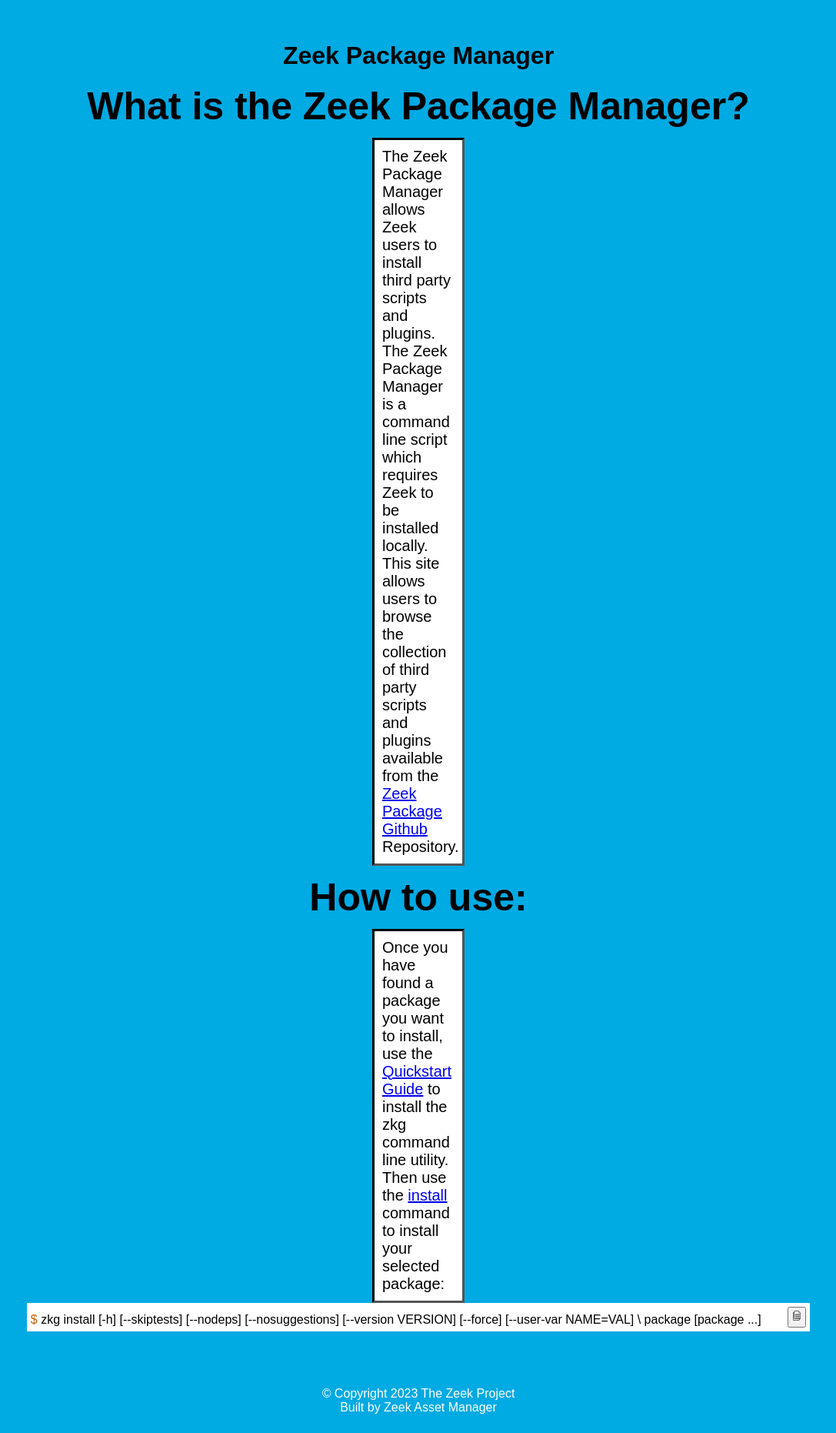
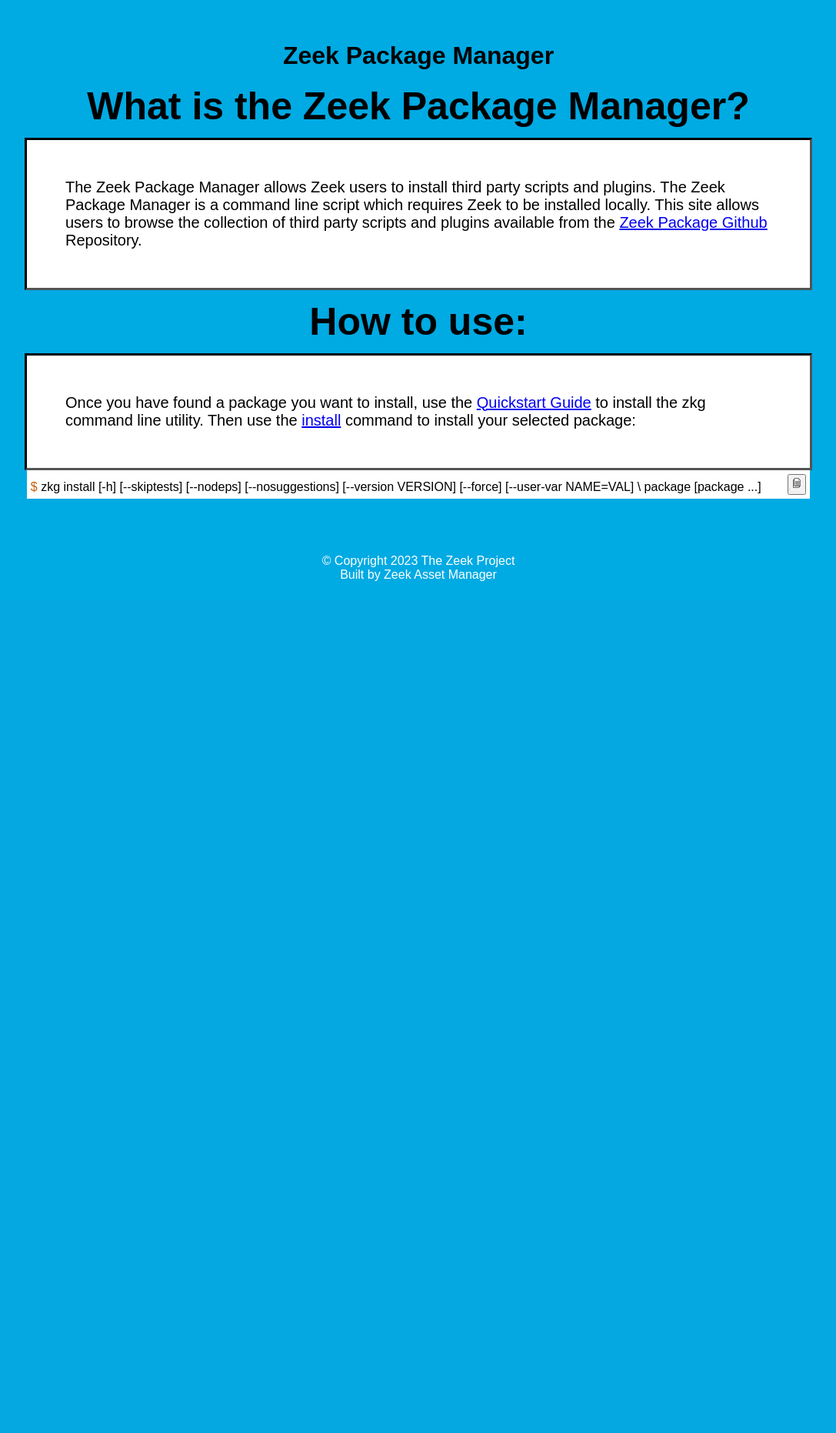
Before and after one commit to zeek/package-website, a FastAPI app: page /about in a window 1280 px wide. Shown: the part 102-1964 px from the top of the page at 77% size, without its empty margins (96-1183 px from the left). After the commit the page ends 857 px from the top, so only its background shows below. Run offline with FastAPI, Linux system fonts and the light colour scheme; parts of the project's set-up code (start-up, migrations or seed data) failed here and were passed over; some libraries are stand-ins or nearby versions.

Commit message:
centered borders/paragraph element

```diff
--- a/zeek-package-website/static/css/about.css
+++ b/zeek-package-website/static/css/about.css
@@ -84,8 +84,8 @@ footer {
 .w3-card-4 p {
     font-size: 20px;
     margin: 0 auto;
-    padding: 10px;
-    width: 120px;
+    padding: 50px;
+    width: 80%;
     color: black;
     outline-color: red;
     text-align: left;
```
